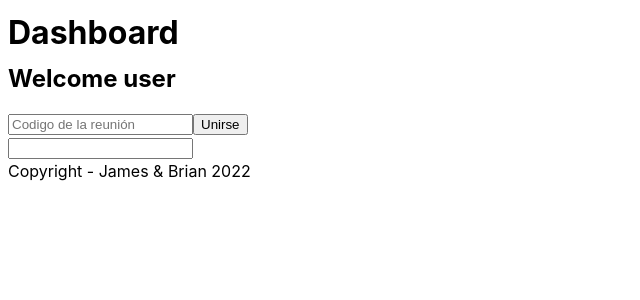
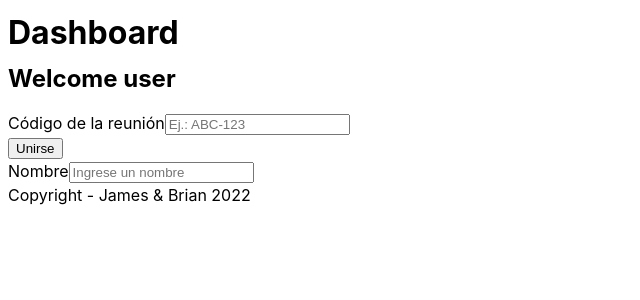
Before and after one commit to Dunloop26/chatmeapp, a React (Vite) app: page / in a window 1280 px wide. Shown: the top 300 px of the page, without its empty margins (0-640 px from the left). Built offline with nearby package versions, Linux system fonts and the light colour scheme.

Commit message:
NEW: Components for Dashboard

```diff
--- /dev/null
+++ b/src/Components/Button.jsx
@@ -0,0 +1,5 @@
+export function Button({ text }) {
+	return (
+		<button>{text}</button>
+	)
+}
--- /dev/null
+++ b/src/Components/Input.jsx
@@ -0,0 +1,8 @@
+export function Input({label = "", type = "", placeholder = ""}) {
+	return (
+		<div className="input-element">
+			{(label.length > 0 && <label htmlFor="input">{label}</label>)}
+			<input id="input" type={type} placeholder={placeholder} />
+		</div>
+	)
+}
--- a/src/Layouts/Dashboard.jsx
+++ b/src/Layouts/Dashboard.jsx
@@ -1,3 +1,6 @@
+import { Button } from '../Components/Button'
+import { Input } from '../Components/Input'
+
 export function Dashboard() {
 	return (
 		<div>
@@ -8,11 +11,11 @@ export function Dashboard() {
 				<h2>Welcome user</h2>
 				<section>
 					<section className="button-group">
-						<input type="text" placeholder="Codigo de la reunión" />
-						<button>Unirse</button>
+						<Input label="Código de la reunión" placeholder="Ej.: ABC-123" />
+						<Button text="Unirse" />
 					</section>
 					<section className="name-input">
-						<input type="text" />
+						<Input label="Nombre" placeholder="Ingrese un nombre" />
 					</section>
 				</section>
 			</main>
```
